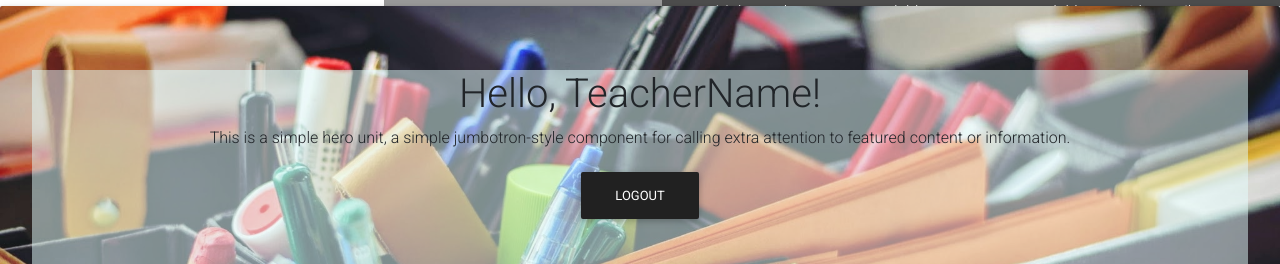
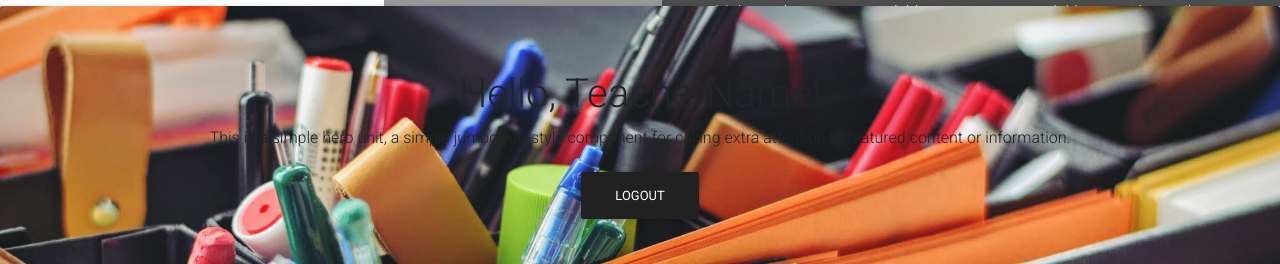
Before and after one commit to Murhaf2211/school_system, a React (Create React App) app in the folder browser/: page / in a window 1280 px wide. Shown: the part 688-952 px from the top of the page. Built offline with nearby package versions, Linux system fonts and the light colour scheme.

Commit message:
fixed css again

```diff
--- a/browser/src/App.css
+++ b/browser/src/App.css
@@ -16,10 +16,7 @@ background-Position: center;
 background-size: cover;
 background-Repeat: no-repeat;
 }
-.opacity{
-background-color: rgba(230, 255, 255, 0.5);
 
-}
 
 li {
   float: left;
```
